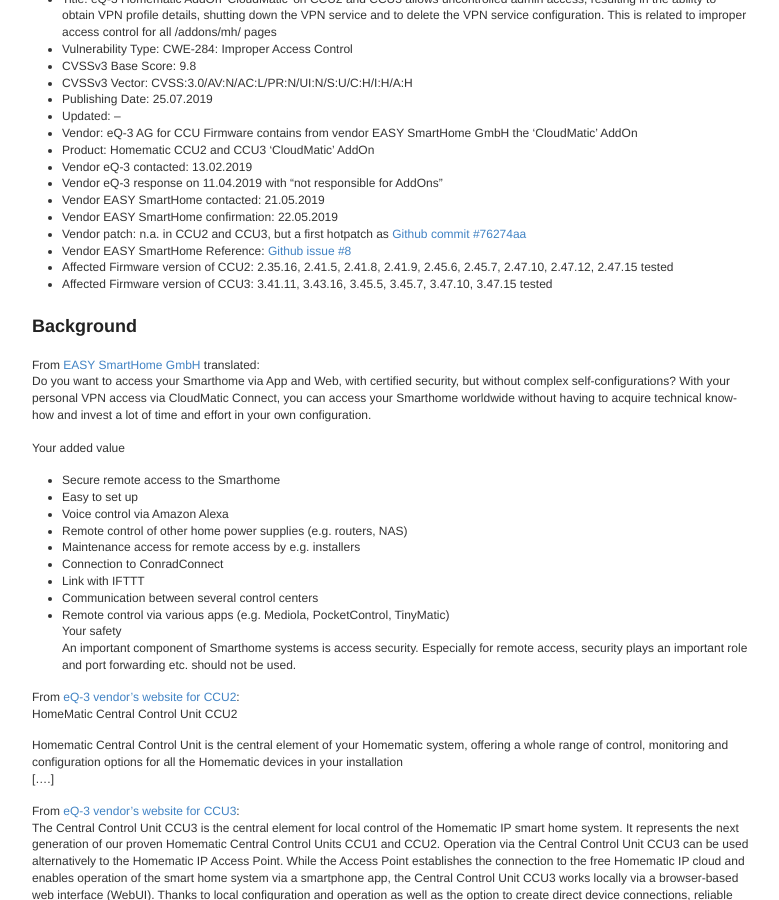
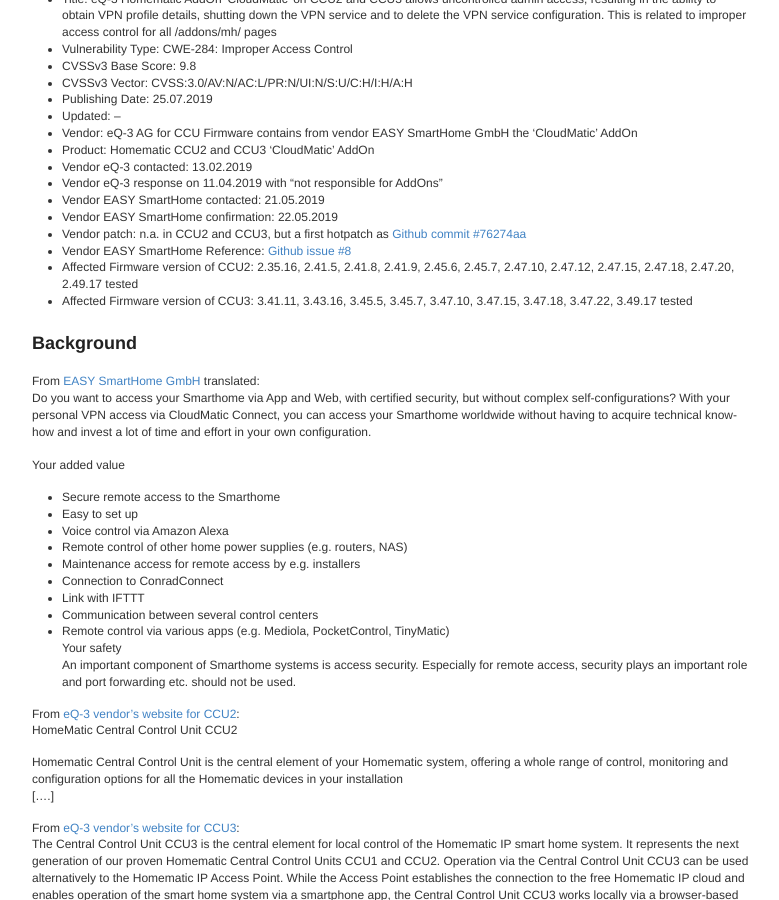
Before and after one commit to psytester/psytester.github.io, a Jekyll site: the page built from _posts/hacking_and_pentests/CVEs/2019-03-27-CVE-2019-9584.md, in a window 1280 px wide and 900 px high, scrolled down 390 px. Shown: the whole window, without its empty margins (248-1027 px from the left). Built offline with Jekyll 4.4.1, drawn with Linux system fonts in a browser that asks for light colours.

Commit message:
Update 2019-03-27-CVE-2019-9584.md

```diff
--- a/_posts/hacking_and_pentests/CVEs/2019-03-27-CVE-2019-9584.md
+++ b/_posts/hacking_and_pentests/CVEs/2019-03-27-CVE-2019-9584.md
@@ -1,7 +1,7 @@
 ---
 layout: post
 title:  "CVE-2019-9584 eQ-3 Homematic AddOn 'CloudMatic' on CCU2 and CCU3 allows uncontrolled admin access, resulting in the ability to obtain VPN profile details, shutting down the VPN service and to delete the VPN service configuration. This is related to improper access control for all /addons/mh/ pages"
-date:   2019-07-25 22:05:00 MEST
+date:   2019-07-25 22:10:00 MEST
 author: 'psytester'
 ---
 
@@ -23,8 +23,8 @@
 - Vendor EASY SmartHome confirmation: 22.05.2019
 - Vendor patch: n.a. in CCU2 and CCU3, but a first hotpatch as [Github commit #76274aa](https://github.com/EasySmartHome/CloudMatic-CCUAddon/commit/76274aa77bb494aac3b4bfbc6c6e89d382852a96)
 - Vendor EASY SmartHome Reference: [Github issue #8](https://github.com/EasySmartHome/CloudMatic-CCUAddon/issues/8)
-- Affected Firmware version of CCU2: 2.35.16, 2.41.5, 2.41.8, 2.41.9, 2.45.6, 2.45.7, 2.47.10, 2.47.12, 2.47.15 tested
-- Affected Firmware version of CCU3: 3.41.11, 3.43.16, 3.45.5, 3.45.7, 3.47.10, 3.47.15 tested
+- Affected Firmware version of CCU2: 2.35.16, 2.41.5, 2.41.8, 2.41.9, 2.45.6, 2.45.7, 2.47.10, 2.47.12, 2.47.15, 2.47.18, 2.47.20, 2.49.17 tested
+- Affected Firmware version of CCU3: 3.41.11, 3.43.16, 3.45.5, 3.45.7, 3.47.10, 3.47.15, 3.47.18, 3.47.22, 3.49.17 tested
 
 
 # Background
```
